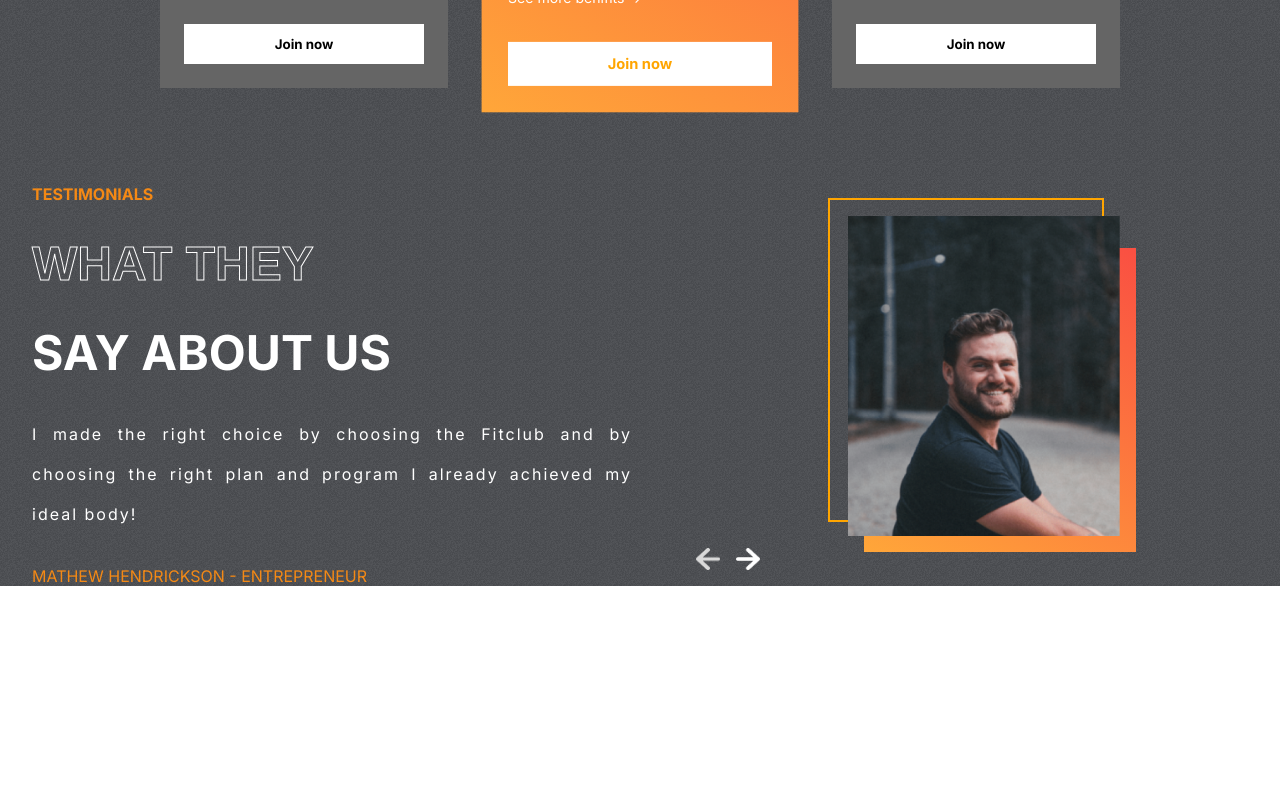
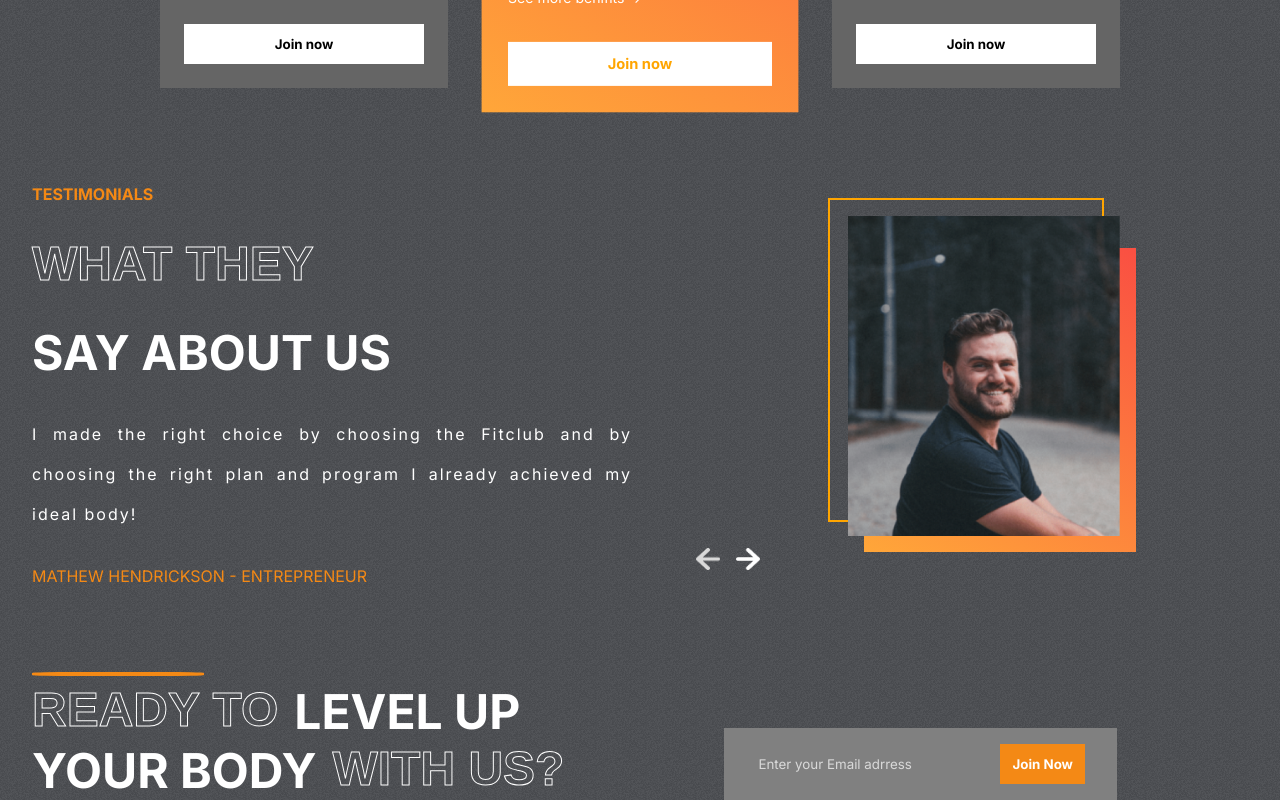
Before and after one commit to dashrathshinde07/ReactGymPro, a React (Create React App) app: page / in a window 1280 px wide. Shown: the part 2376-3176 px from the top of the page. Before the commit the page ends 2962 px from the top, so only its background shows below. Built offline with nearby package versions, Linux system fonts and the light colour scheme.

Commit message:
Join us section is done with using emailJs for getting emails directly from web with your own email box

```diff
--- a/src/App.js
+++ b/src/App.js
@@ -1,5 +1,6 @@
 import "./App.css";
 import Hero from "./components/Hero/Hero";
+import Join from "./components/Join/Join";
 import Plans from "./components/Plans/Plans";
 import Programs from "./components/Programs/Programs";
 import Reasons from "./components/Reasons/Reasons";
@@ -11,6 +12,7 @@
     <Reasons/>
     <Plans/>
     <Testimonials/>
+    <Join/>
   </div>;
 }
 
--- /dev/null
+++ b/src/components/Join/Join.css
@@ -0,0 +1,56 @@
+.join{
+  display: flex;
+  padding: 0 2rem;
+  gap: 10rem;
+}
+
+.left-j{
+  color: white;
+  font-size: 3rem;
+  font-weight: bold;
+  text-transform: uppercase;
+  position: relative;
+}
+
+.left-j>hr{
+  position: absolute;
+  width: 10.5rem;
+  border: 2px solid var(--orange);
+  border-radius: 25%;
+  margin: -10px 0;
+}
+
+.left-j> div{
+  display: flex;
+  gap: 1rem;
+}
+
+.right-j{
+  display: flex;
+  justify-content: center;
+  align-items: flex-end;
+}
+
+.email-container{
+  display: flex;
+  gap: 3rem;
+  background-color: gray;
+  padding: 1rem 2rem;
+
+}
+
+.email-container > input{
+  background-color: transparent;
+  border: none;
+  outline: none;
+  color: var(--lightgray);
+}
+
+::placeholder{
+  color: var(--lightgray);
+}
+
+.btn-j{
+  background-color: var(--orange);
+  color: white;
+}
--- /dev/null
+++ b/src/components/Join/Join.jsx
@@ -0,0 +1,57 @@
+import React, { useRef } from "react";
+import "./Join.css";
+import emailjs from "@emailjs/browser";
+
+const Join = () => {
+  const form = useRef();
+
+  const sendEmail = (e) => {
+    e.preventDefault();
+
+    emailjs
+      .sendForm(
+        "service_f9mjrgf",
+        "template_la6my7x",
+        form.current,
+        "vDHXiE46u3_znCH1A"
+      )
+      .then(
+        (result) => {
+          console.log(result.text);
+        },
+        (error) => {
+          console.log(error.text);
+        }
+      );
+  };
+
+  return (
+    <>
+      <div className="join" id="join-us">
+        <div className="left-j">
+          <hr />
+          <div>
+            <span className="stroke-text">READY TO</span>
+            <span>LEVEL UP</span>
+          </div>
+          <div>
+            <span>YOUR BODY</span>
+            <span className="stroke-text">WITH US?</span>
+          </div>
+        </div>
+        <div className="right-j">
+          <form ref={form} onSubmit={sendEmail} className="email-container">
+            <input
+              type="email"
+              name="user_email"
+              placeholder="Enter your Email adrress"
+            />
+            <button className="btn btn-j">Join Now</button>
+          </form>
+        </div>
+      </div>
+    </>
+  );
+};
+
+export default Join;
```
